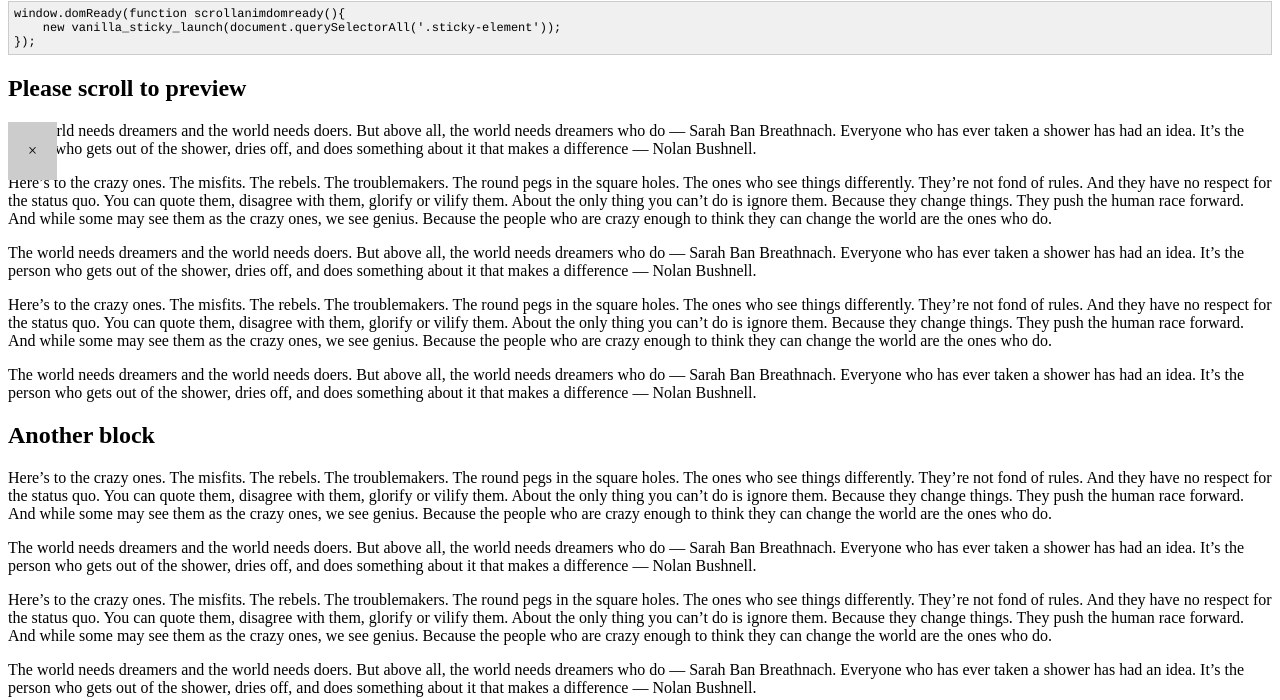
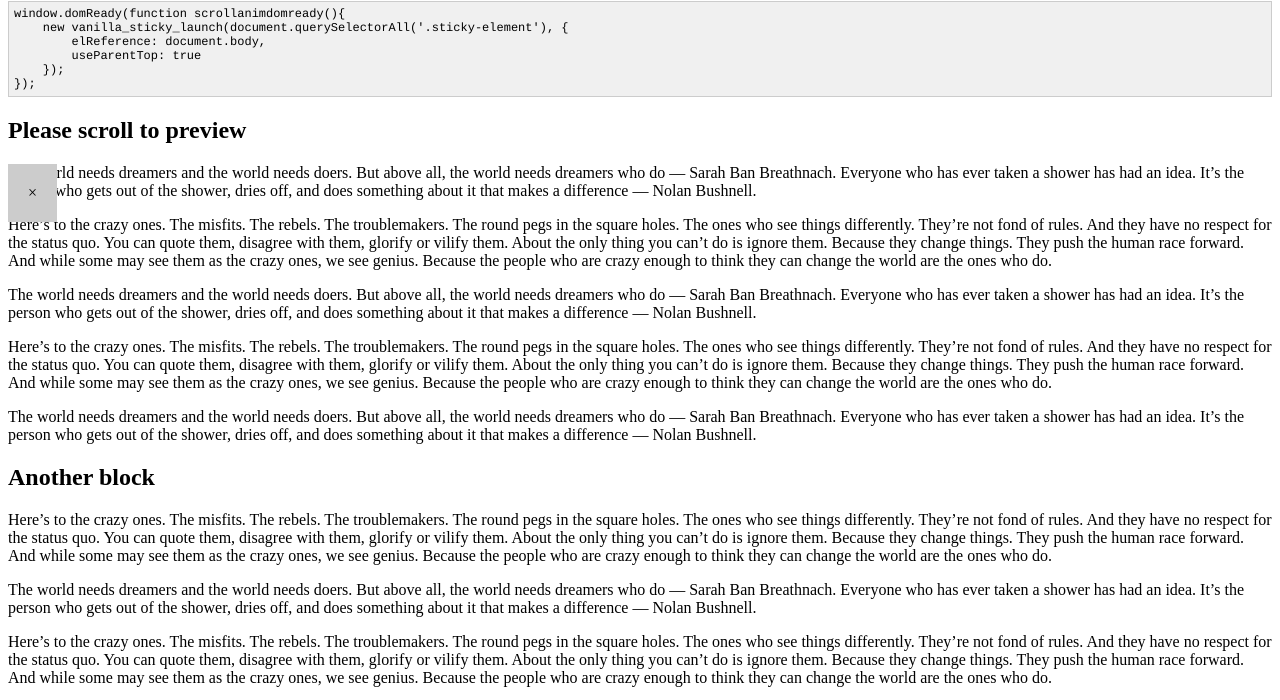
Before and after one commit to JavaScriptUtilities/vanillaSticky, a website: page index.html in a window 1280 px wide. Shown: the part 79-779 px from the top of the page. Drawn offline with Linux system fonts and the light colour scheme.

Commit message:
v 0.3.0
* Add options : reference element, z-index for parent, use the parent top as a higher limit.

```diff
--- a/bower.json
+++ b/bower.json
@@ -1,6 +1,6 @@
 {
     "name": "vanillasticky",
-    "version": "0.2.1",
+    "version": "0.3.0",
     "homepage": "https://github.com/JavaScriptUtilities/vanillaSticky/",
     "authors": [
         "Darklg"
--- a/index.html
+++ b/index.html
@@ -11,7 +11,10 @@
 <h1>JavaScript Utilities - Vanilla Sticky</h1>
 
 <script class="script-visible" contenteditable>window.domReady(function scrollanimdomready(){
-    new vanilla_sticky_launch(document.querySelectorAll('.sticky-element'));
+    new vanilla_sticky_launch(document.querySelectorAll('.sticky-element'), {
+        elReference: document.body,
+        useParentTop: true
+    });
 });
 </script>
 
@@ -27,7 +30,7 @@
     <p>The world needs dreamers and the world needs doers. But above all, the world needs dreamers who do — Sarah Ban Breathnach. Everyone who has ever taken a shower has had an idea. It’s the person who gets out of the shower, dries off, and does something about it that makes a difference — Nolan Bushnell. </p>
 </div>
 <h2>Another block</h2>
-<div>
+<div style="position: relative;z-index: 1;">
     <p>Here’s to the crazy ones. The misfits. The rebels. The troublemakers. The round pegs in the square holes. The ones who see things differently. They’re not fond of rules. And they have no respect for the status quo. You can quote them, disagree with them, glorify or vilify them. About the only thing you can’t do is ignore them. Because they change things. They push the human race forward. And while some may see them as the crazy ones, we see genius. Because the people who are crazy enough to think they can change the world are the ones who do.</p>
     <p>The world needs dreamers and the world needs doers. But above all, the world needs dreamers who do — Sarah Ban Breathnach. Everyone who has ever taken a shower has had an idea. It’s the person who gets out of the shower, dries off, and does something about it that makes a difference — Nolan Bushnell. </p>
     <p>Here’s to the crazy ones. The misfits. The rebels. The troublemakers. The round pegs in the square holes. The ones who see things differently. They’re not fond of rules. And they have no respect for the status quo. You can quote them, disagree with them, glorify or vilify them. About the only thing you can’t do is ignore them. Because they change things. They push the human race forward. And while some may see them as the crazy ones, we see genius. Because the people who are crazy enough to think they can change the world are the ones who do.</p>
--- a/js/vanilla-sticky.js
+++ b/js/vanilla-sticky.js
@@ -1,6 +1,6 @@
 /*
  * Plugin Name: Vanilla-JS Sticky
- * Version: 0.2.1
+ * Version: 0.3.0
  * Plugin URL: https://github.com/Darklg/JavaScriptUtilities
  * JavaScriptUtilities Vanilla-JS may be freely distributed under the MIT license.
  */
@@ -13,23 +13,31 @@
   Launch multiple elements
 ---------------------------------------------------------- */
 
-function vanilla_sticky_launch(elements) {
+function vanilla_sticky_launch(elements, opts) {
     'use strict';
 
-    vanilla_sticky_cssrules();
+    opts = opts || {};
+
+    vanilla_sticky_cssrules(opts);
 
     /* Call sticky for each element */
     for (var i = 0, len = elements.length; i < len; i++) {
-        new vanilla_sticky(elements[i]);
+        new vanilla_sticky(elements[i], opts);
     }
 }
 
-function vanilla_sticky_cssrules() {
+function vanilla_sticky_cssrules(opts) {
     'use strict';
 
+    opts = opts || {};
+
     /* Inject styles */
-    var cssRules = '[data-sticky-top="1"] {position: fixed!important;top: 0!important;bottom: auto!important;}' + '[data-sticky-bottom="1"] {position: absolute!important;top: auto!important;bottom: 0!important;}',
+    var cssRules,
         nodeCSS = document.createElement('style');
+
+    cssRules = '[data-sticky-top="1"] {position: fixed!important;top: 0!important;bottom: auto!important;}';
+    cssRules += '[data-sticky-bottom="1"] {position: absolute!important;top: auto!important;bottom: 0!important;}';
+
     nodeCSS.innerHTML = cssRules;
     document.body.appendChild(nodeCSS);
 }
@@ -39,9 +47,13 @@ function vanilla_sticky(el, opts) {
 
     opts = opts || {};
 
-    var elParent = opts.elParent || el.parentNode,
+    var elReference = opts.elReference || el.parentNode,
+        useParentTop = opts.useParentTop || false,
+        zIndexParent = opts.zIndexParent || 2,
+        elParentTop,
         elPosition,
         elParentPosition,
+        elReferencePosition,
         elStatus = -1;
 
     function init() {
@@ -61,7 +73,12 @@ function vanilla_sticky(el, opts) {
     function set_elements() {
         el.style.position = 'absolute';
         el.style.top = 0;
-        elParent.style.position = 'relative';
+        elReference.style.position = 'relative';
+        elReference.style.zIndex = zIndexParent;
+        if (useParentTop && el.parentNode != elReference) {
+            el.parentNode.style.position = 'relative';
+            el.parentNode.style.zIndex = zIndexParent;
+        }
     }
 
     function set_events() {
@@ -87,7 +104,12 @@ function vanilla_sticky(el, opts) {
     /* Update element positions */
     function update_positions() {
         elPosition = getElementOffset(el);
-        elParentPosition = getElementOffset(elParent);
+        elReferencePosition = getElementOffset(elReference);
+        elParentTop = elReferencePosition.top;
+        if (useParentTop && el.parentNode != elReference) {
+            elParentPosition = getElementOffset(el.parentNode);
+            elParentTop = elParentPosition.top;
+        }
     }
 
     /* Set sticky status on element */
@@ -95,8 +117,8 @@ function vanilla_sticky(el, opts) {
         var offsetTop = getBodyScrollTop();
 
         /* Scroll level */
-        var startScroll = elParentPosition.top,
-            endScroll = elParentPosition.bottom - elPosition.height;
+        var startScroll = elParentTop,
+            endScroll = elReferencePosition.bottom - elPosition.height;
 
         /* Scroll status */
         var scrollBeforeElement = (offsetTop < startScroll),
@@ -104,7 +126,7 @@ function vanilla_sticky(el, opts) {
             scrollAfterElement = (offsetTop >= endScroll);
 
         /* scroll before top of the element or parent smaller than container : no sticky */
-        if ((scrollBeforeElement && elStatus !== 0) || (elParentPosition.height < elPosition.height)) {
+        if ((scrollBeforeElement && elStatus !== 0) || (elReferencePosition.height < elPosition.height)) {
             el.setAttribute('data-sticky-top', 0);
             el.setAttribute('data-sticky-bottom', 0);
             elStatus = 0;
--- a/package.json
+++ b/package.json
@@ -1,6 +1,6 @@
 {
   "name": "VanillaSticky",
-  "version": "0.2.1",
+  "version": "0.3.0",
   "license": "MIT",
   "description": "",
   "devDependencies": {
```
Also changed, not shown: README.md, js/vanilla-sticky.min.js.
